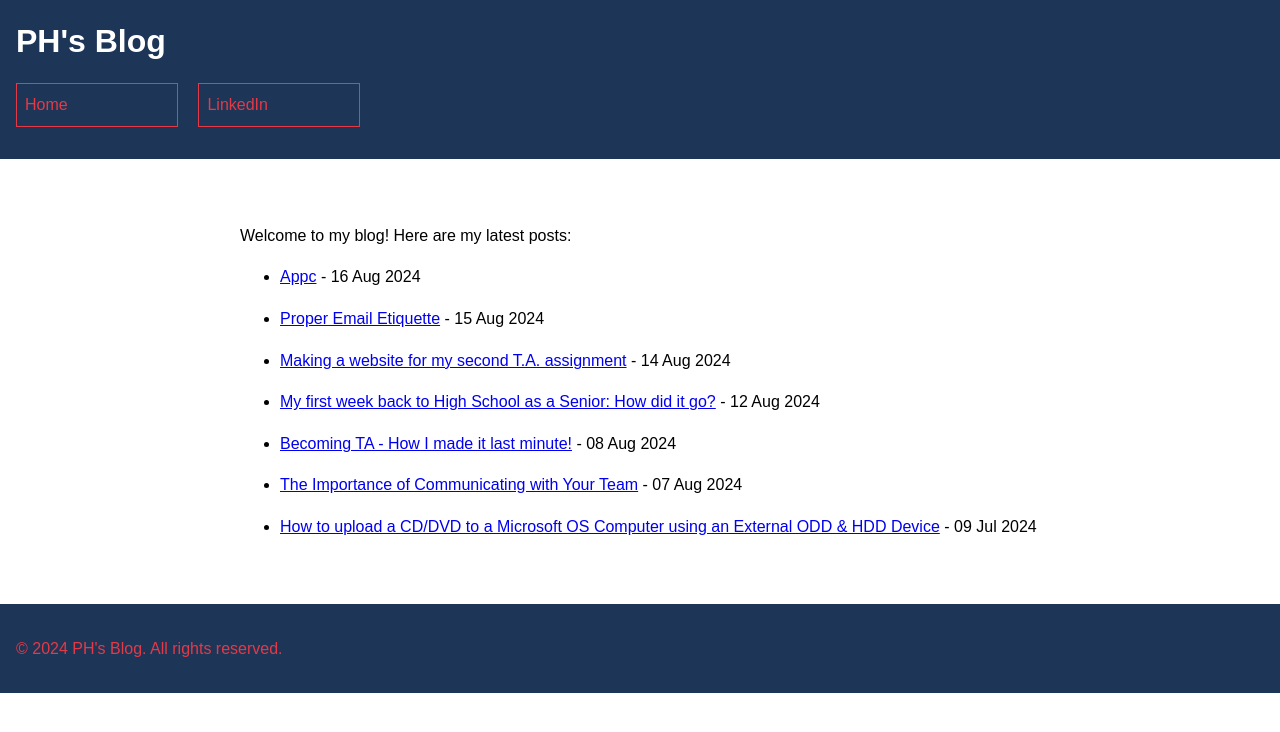
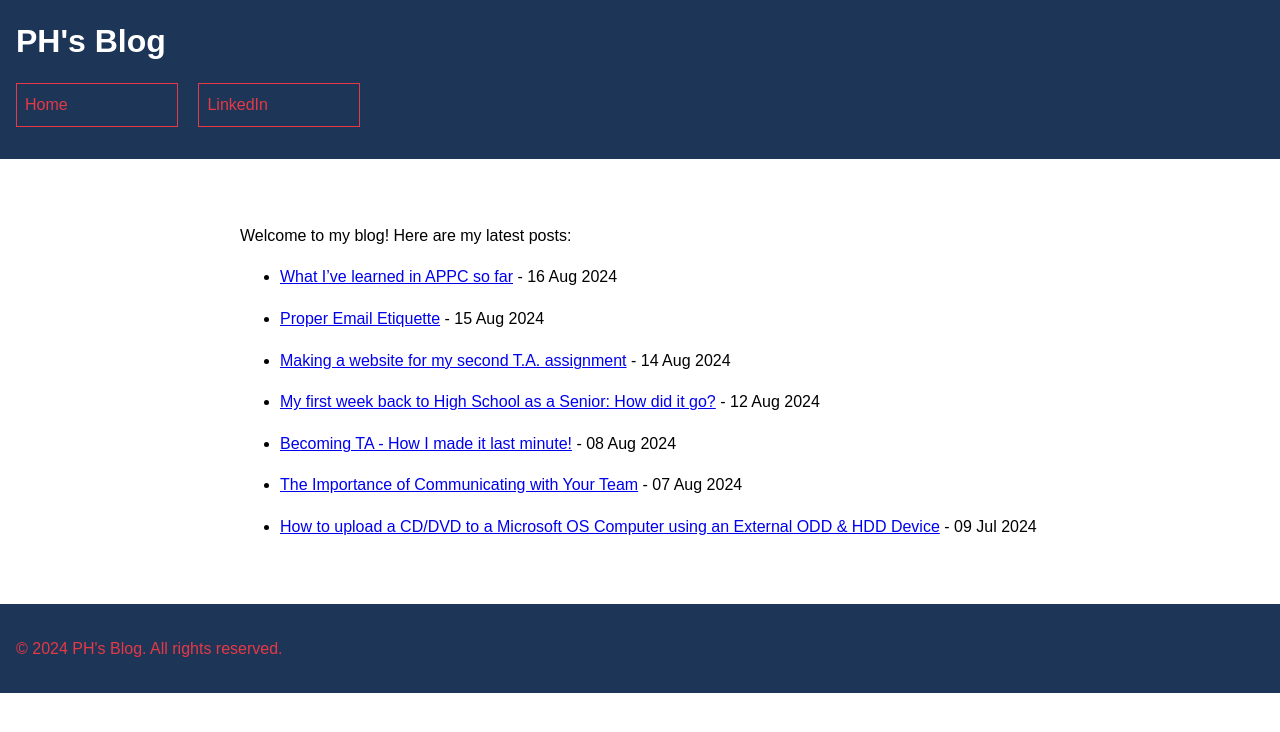
Before and after one commit to CaptainSapphire/PH-s-Blog, a Jekyll site: the page built from index.md, in a window 1280 px wide. Shown: the top 732 px of the page. Built offline with Jekyll 4.4.1, drawn with Linux system fonts in a browser that asks for light colours.

Commit message:
Update 2024-08-16-APPC.md

```diff
--- a/_posts/2024-08-16-APPC.md
+++ b/_posts/2024-08-16-APPC.md
@@ -1,3 +1,9 @@
+---
+layout: post
+title: "What I've learned in APPC so far"
+date: 2024-08-16 12:00:00 -0000
+categories: blog
+---
 # What I've learned in APPC so far
 
 "If you know how to explain something, you truly understand it," to quote my dad, each time I discuss with him before a test. "Scientists
```
